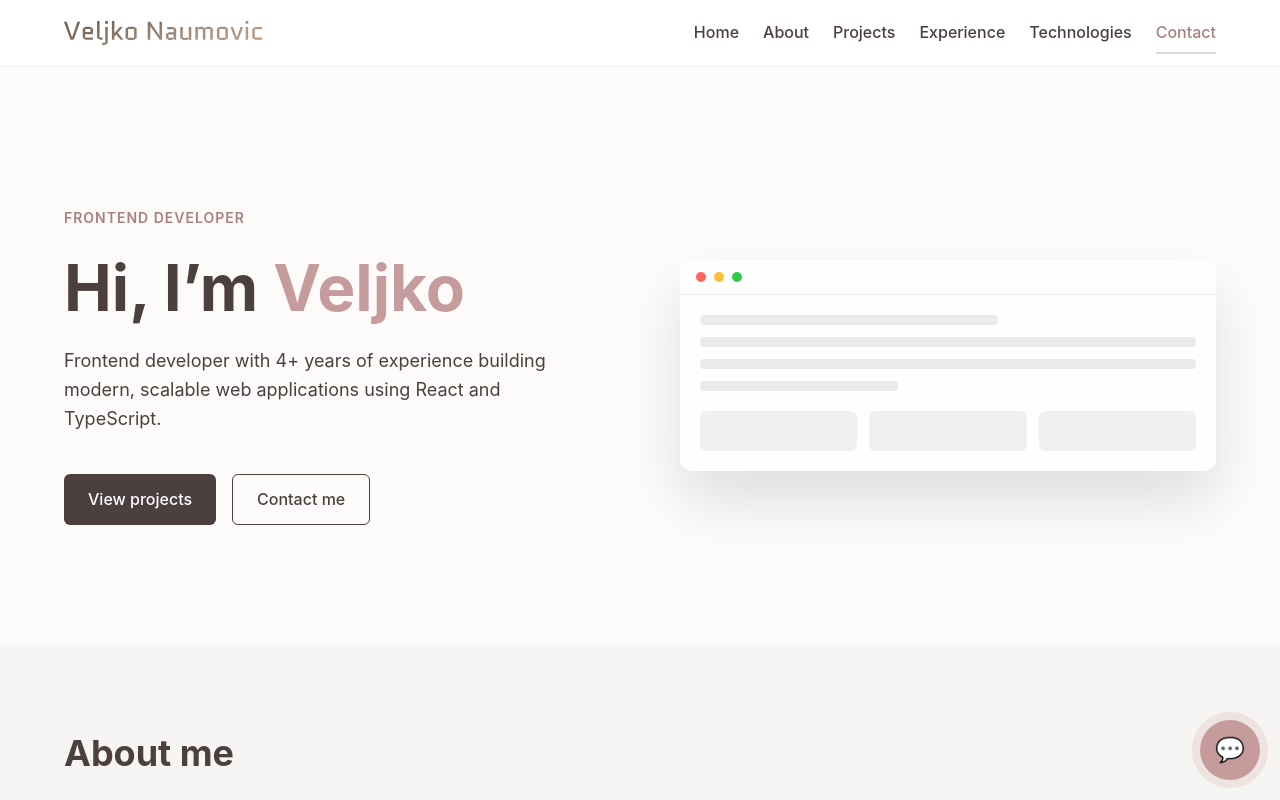
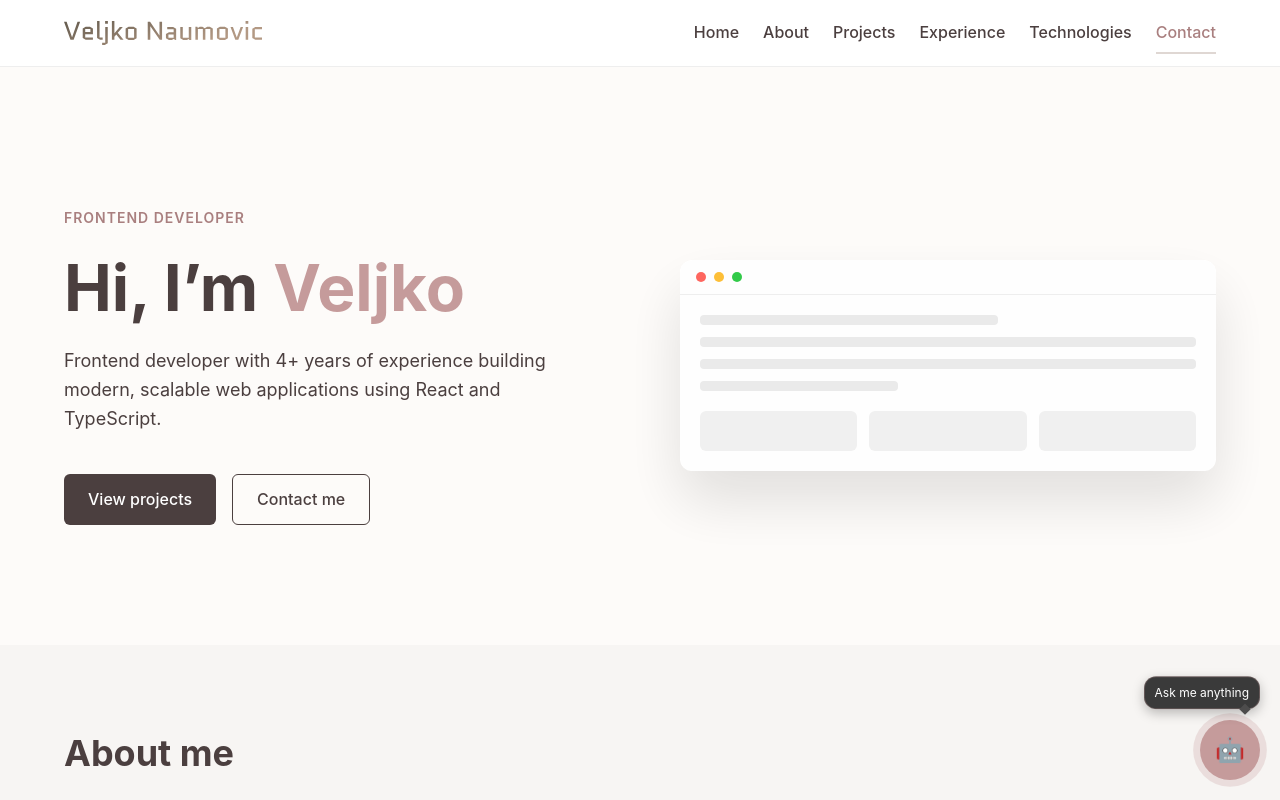
Before and after one commit to veljko-naumovic/frontend-portfolio, a React (Vite) app: page / in a window 1280 px wide. Shown: the top 800 px of the page. Built offline with nearby package versions, Linux system fonts and the light colour scheme; no server answers.

Commit message:
Add badge on ai button, change icon on ai button

```diff
--- a/src/components/AiAssistant/AiAssistant.scss
+++ b/src/components/AiAssistant/AiAssistant.scss
@@ -1,17 +1,60 @@
 @use "../../styles/variables" as *;
 
-.ai-button {
+.ai-wrapper {
     position: fixed;
     bottom: 20px;
     right: 20px;
+
+    /* BADGE */
+    .ai-badge {
+        position: absolute;
+        bottom: 70px;
+        right: 0;
+
+        background: #3a3a3a;
+        color: #fff;
+        border: 1px solid rgba($accent-color, 0.3);
+
+        font-size: 12px;
+        padding: 6px 10px;
+        border-radius: 12px;
+
+        white-space: nowrap;
+        cursor: pointer;
+
+        box-shadow: 0 4px 12px rgba(0, 0, 0, 0.25);
+
+        animation:
+            badgeFadeIn 0.3s ease,
+            badgeFloat 3s ease-in-out infinite;
+
+        &::after {
+            content: "";
+            position: absolute;
+            bottom: -5px;
+            right: 10px;
+
+            width: 8px;
+            height: 8px;
+
+            background: #4d4c4c;
+            transform: rotate(45deg);
+        }
+    }
+
+    /* BUTTON */
+    .ai-button {
         width: 60px;
         height: 60px;
         border-radius: 50%;
+
         background: $accent-color;
         color: #fff;
         font-size: 24px;
+
         border: none;
         cursor: pointer;
+
         box-shadow: 0 4px 12px rgba(0, 0, 0, 0.2);
         transition: all 0.2s;
 
@@ -21,20 +64,41 @@
         }
 
         &.pulse:not(:hover) {
-        animation: pulse 2s infinite;
+            animation: pulse 2s ease-out infinite;
+        }
     }
 }
 
-/* pulse animation */
+/* ANIMATIONS */
+
+@keyframes badgeFadeIn {
+    from {
+        opacity: 0;
+        transform: translateY(6px);
+    }
+    to {
+        opacity: 1;
+        transform: translateY(0);
+    }
+}
+
+@keyframes badgeFloat {
+    0%,
+    100% {
+        transform: translateY(0);
+    }
+    50% {
+        transform: translateY(-3px);
+    }
+}
+
 @keyframes pulse {
     0% {
         box-shadow: 0 0 0 0 rgba($accent-color, 0.6);
     }
-
     70% {
         box-shadow: 0 0 0 12px rgba($accent-color, 0);
     }
-
     100% {
         box-shadow: 0 0 0 0 rgba($accent-color, 0);
     }
--- a/src/components/AiAssistant/AiAssistant.tsx
+++ b/src/components/AiAssistant/AiAssistant.tsx
@@ -4,18 +4,31 @@ import "./AiAssistant.scss";
 
 const AiAssistant = () => {
 	const [open, setOpen] = useState(false);
+	const [showBadge, setShowBadge] = useState(true);
+
+	const toggleChat = () => {
+		setOpen((prev) => {
+			if (!prev) setShowBadge(false); //
+			return !prev;
+		});
+	};
 
 	return (
-		<>
+		<div className="ai-wrapper">
+			{showBadge && !open && (
+				<div className="ai-badge" onClick={toggleChat}>
+					Ask me anything
+				</div>
+			)}
+
 			<button
 				className={`ai-button ${!open ? "pulse" : ""}`}
-				onClick={() => setOpen((prev) => !prev)}
+				onClick={toggleChat}
 			>
-				💬
+				🤖
 			</button>
-
 			{open && <ChatWindow onClose={() => setOpen(false)} />}
-		</>
+		</div>
 	);
 };
 
```
Lines whose indentation alone changed are shown as unchanged.
